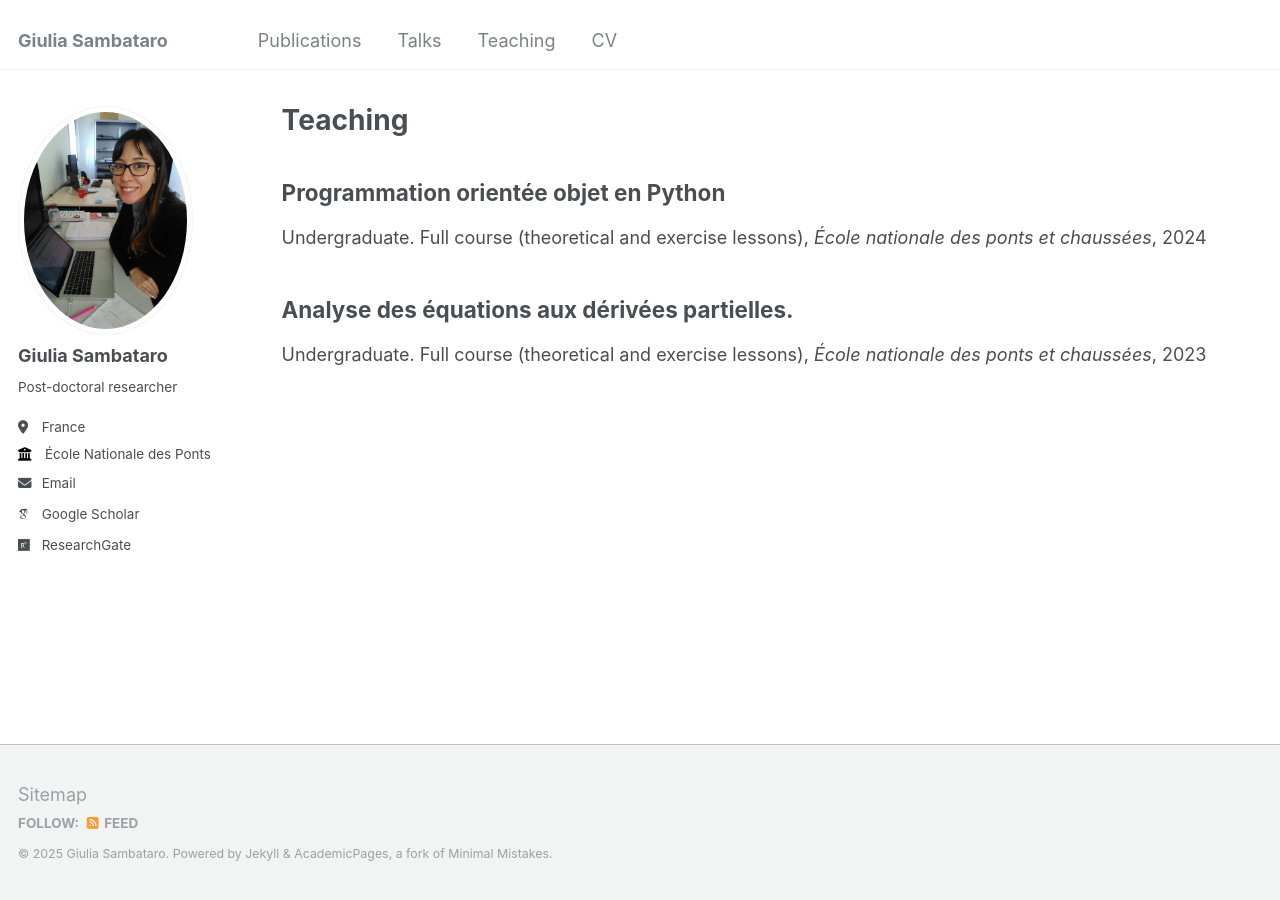
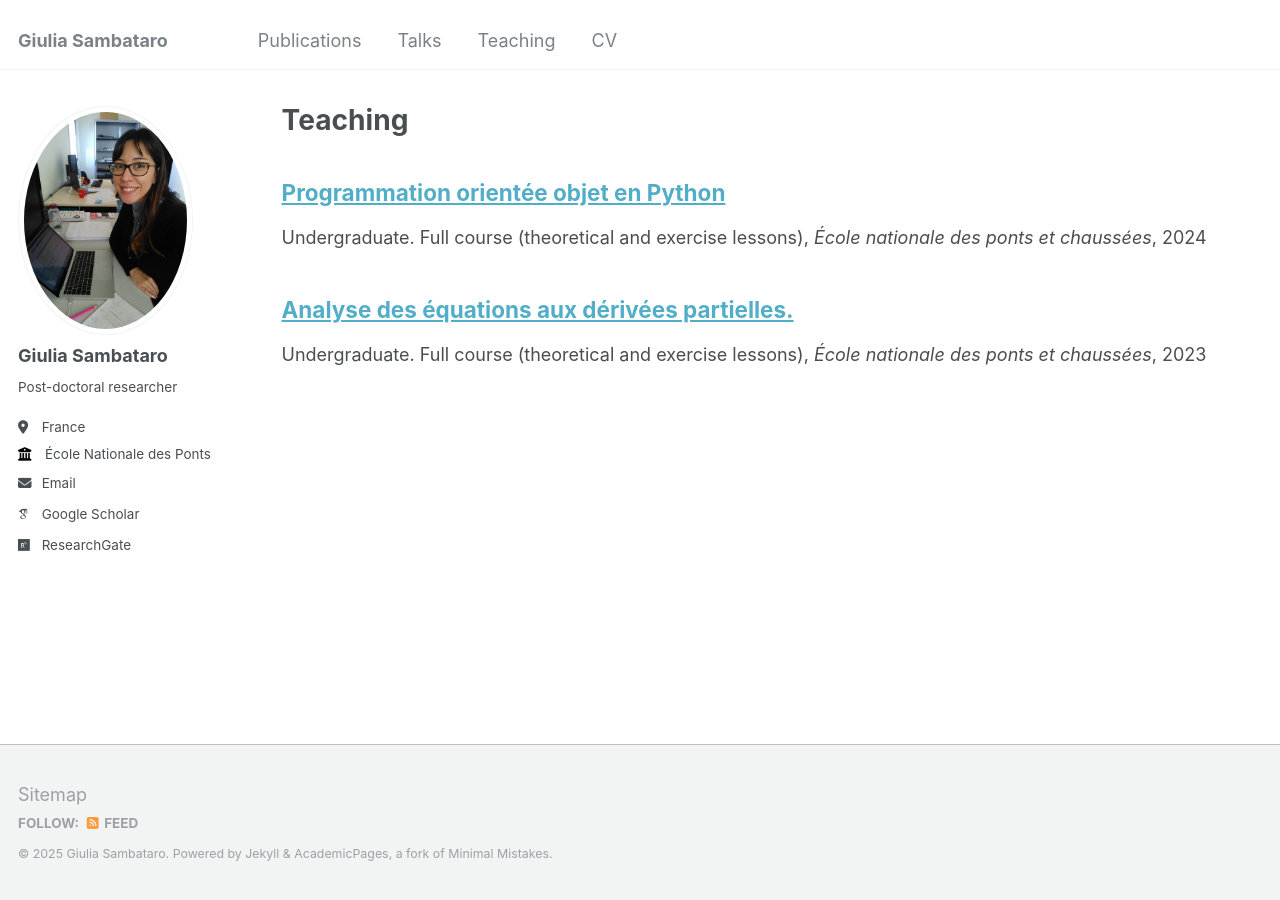
Before and after one commit to gsambata/gsambata.github.io, a Jekyll site: the page built from _pages/teaching.html, in a window 1280 px wide. Built offline with Jekyll 4.4.1, drawn with Linux system fonts in a browser that asks for light colours; some web fonts are replaced.

```diff
--- a/_includes/archive-single.html
+++ b/_includes/archive-single.html
@@ -30,7 +30,8 @@
       {% if post.link %}
         <a href="{{ post.link }}">{{ title }}</a> <a href="{{ base_path }}{{ post.url }}" rel="permalink"><i class="fa fa-link" aria-hidden="true" title="permalink"></i><span class="sr-only">Permalink</span></a>
       {% else %}
-        {{ title }}
+      <! -- {{ title }}-->
+        <a href="{{ base_path }}{{ post.url }}" rel="permalink">{{ title }}</a>
       {% endif %}
     </h2>
 
```
